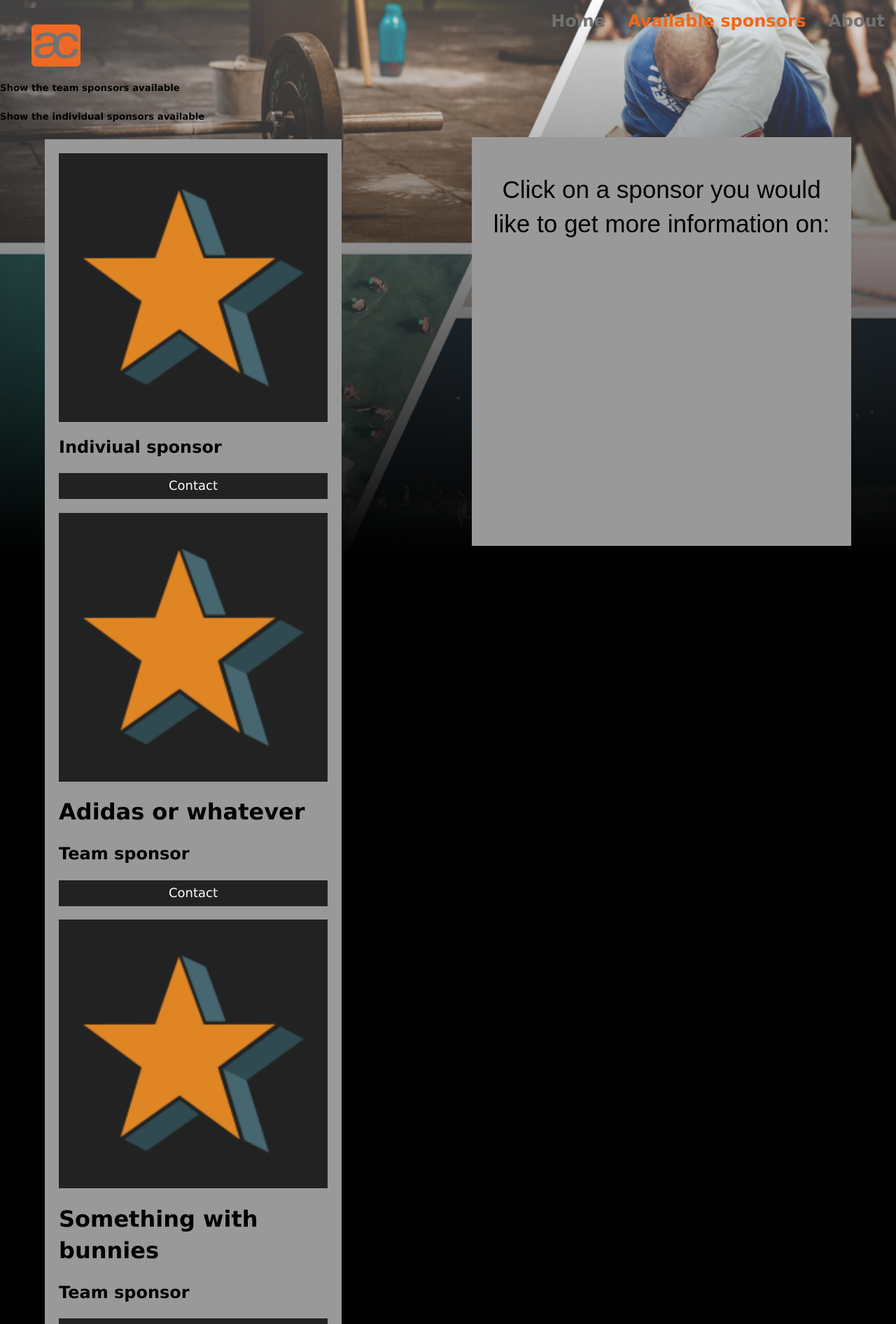
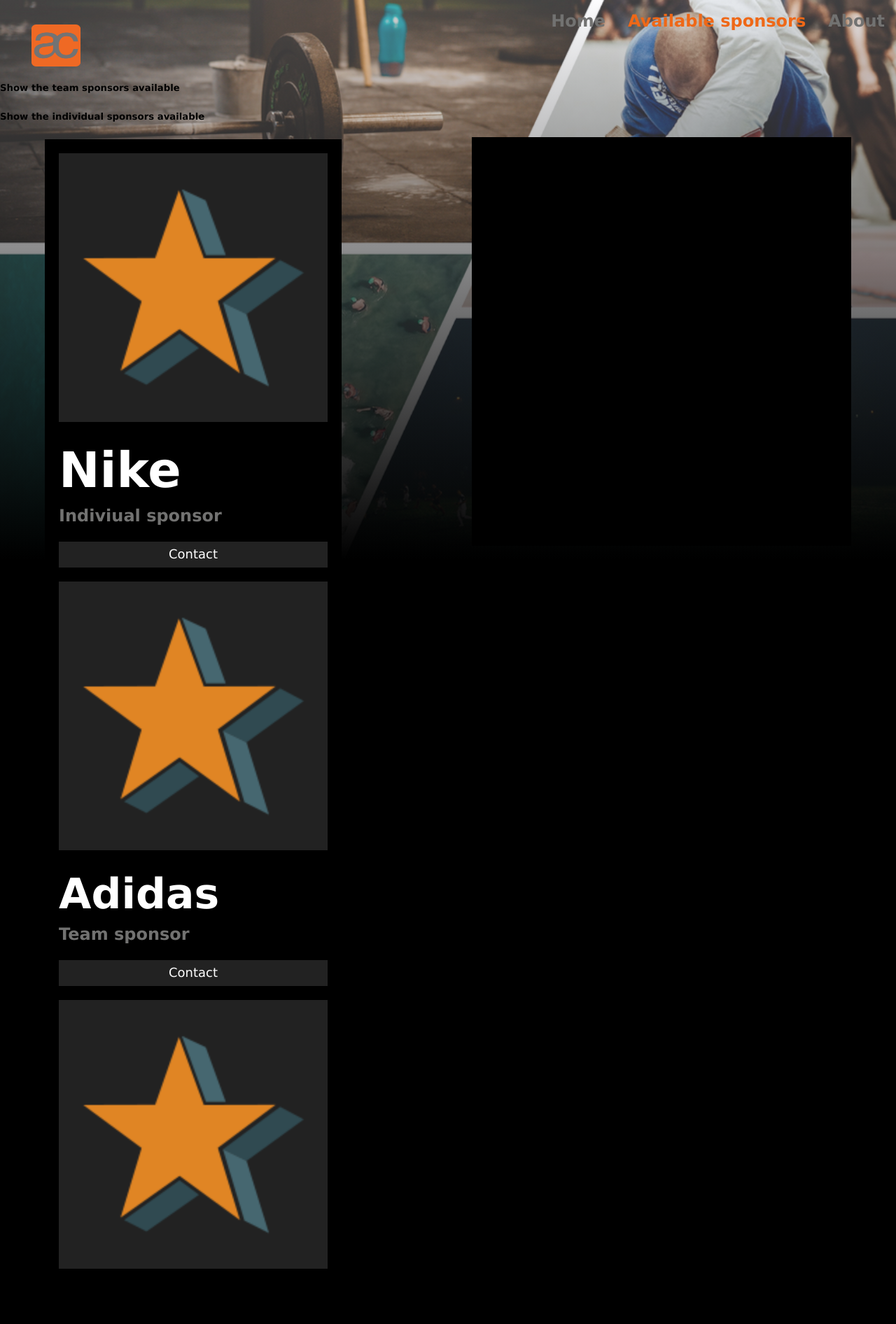
Before and after one commit to maiKNJ/WebExam, a PHP site: page /availSpons.html in a window 1280 px wide. Shown: the top 1892 px of the page at 70% size. Run offline with PHP 8.4, Linux system fonts and the light colour scheme; some libraries are stand-ins or nearby versions.

Commit message:
sponsor stuff

```diff
--- a/ExamProject/availSpons.html
+++ b/ExamProject/availSpons.html
@@ -17,7 +17,7 @@
 <div id="intro" class="bg-image shadow-2-strong">
 <!--<h1 id="indexH1"> Available sponsors</h1>-->
 <div class="topnav">
-  <a href="about.html"> About</a>
+  <a href="php/showAbout.php"> About</a>
   <a class="active", href="availSpons.html"> Available sponsors </a>
   <a href="index.html"> Home </a>
 
@@ -44,17 +44,38 @@
 <div class="grid-container">
   <div id="demo">
 
+
+    <!-- SPONSOR1 -->
     <div class="container">
       <img src="icon.png" alt="sponsor" class="image" >
       <div class="overlay">
-        <div class="text">
-           Nike or whatever
+        <div class="text" align="center" style="font-size: 60px; font-weight:bold">
+           Just do it!
         </div>
       </div>
     </div>
-  <h2> Indiviual sponsor </h2>
+  <h2 style="color:#727271;">
+    <span style="font-size:70px; font-weight:bold; color:White " >Nike </span>
+    <br>
+    Indiviual sponsor </h2>
    <h2><button onclick="SponsorText1()">Contact</button></h2>
 
+
+
+    <!-- SPONSOR2 -->
+    <div class="container">
+      <img src="icon.png" alt="sponsor" class="image" >
+      <div class="overlay">
+        <div class="text" align="center" style="font-size: 60px; font-weight:bold">
+          Adidas is all in!
+        </div>
+      </div>
+    </div>
+    <h2 style="color:#727271;">
+      <span style="font-size:60px; font-weight:bold; color:White " >Adidas </span>
+      <br>
+      Team sponsor </h2>
+    <h2><button onclick="SponsorText2()">Contact</button></h2>
 
     <img src="icon.png" alt="Sponsor" style="width:100%">
   <h1> Adidas or whatever </h1>
--- a/ExamProject/css/sponsor.css
+++ b/ExamProject/css/sponsor.css
@@ -1,12 +1,12 @@
 
 .right {
-  background-color: #999999;
+  background-color: #383838;
   float: right;
   width: 300px;
   padding: 20px;
 }
 .left {
-  background-color: #999999;
+  background-color: Black;
   float: left;
   width: 30%;
   padding: 20px;
@@ -52,7 +52,7 @@ button:hover, a:hover {
   width: 40%;
   top: 22%;
   text-align: center;
-  background-color: #999999;
+  background-color: black;
   margin-top: 20px;
   position: fixed;
 }
@@ -98,7 +98,7 @@ div.fixed {
   width: 100%;
   opacity: 0;
   transition: .5s ease;
-  background-color: #008CBA;
+  background-color: #ef6817;
 
 }
 .overlay {
@@ -112,7 +112,7 @@ div.fixed {
   width: 100%;
   opacity: 0;
   transition: .5s ease;
-  background-color: #008CBA;
+  background-color:  #ef6817;
 }
 
 .container:hover .overlay {
```
Also changed, not shown: ExamProject/sponsor1.txt (+6 -14 lines).
